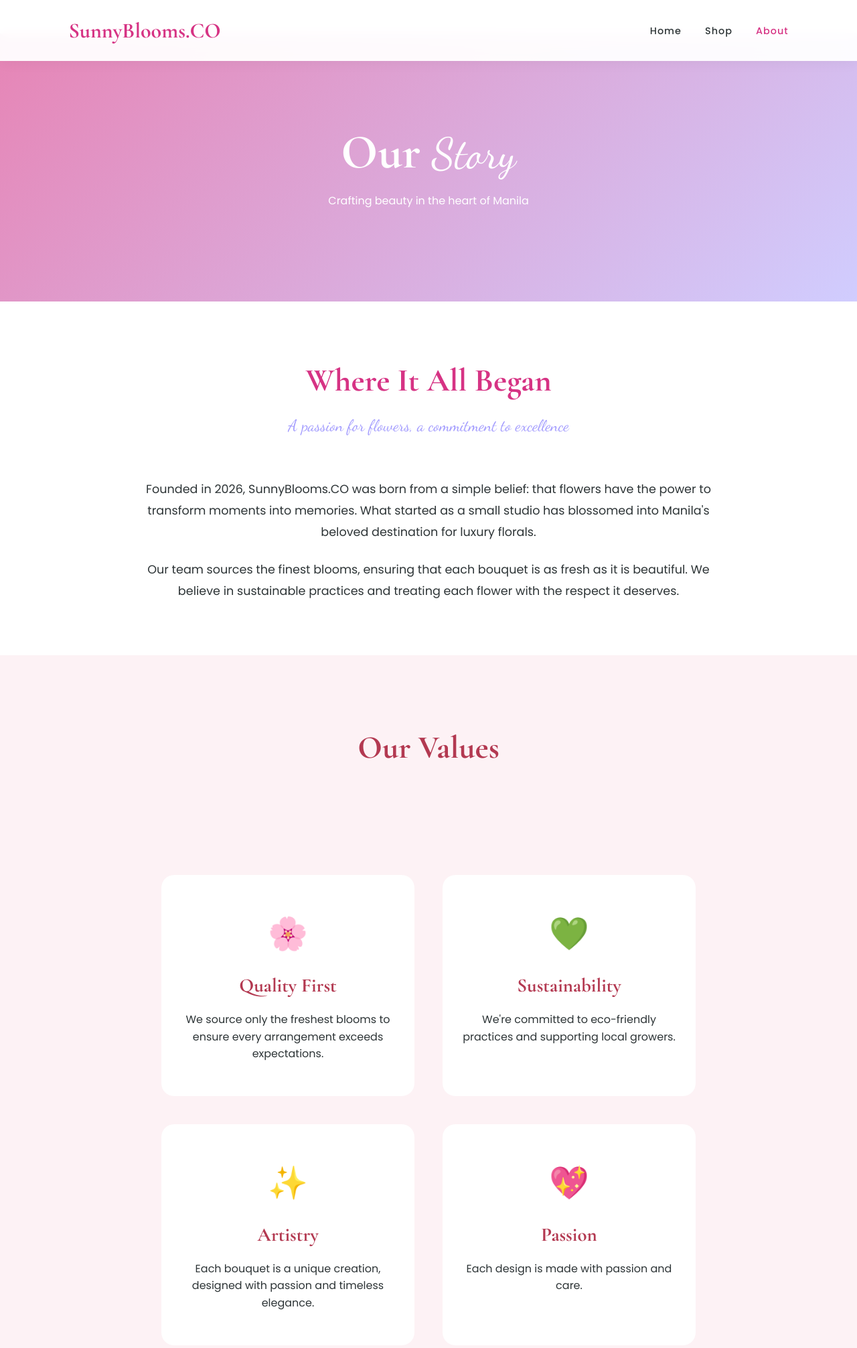
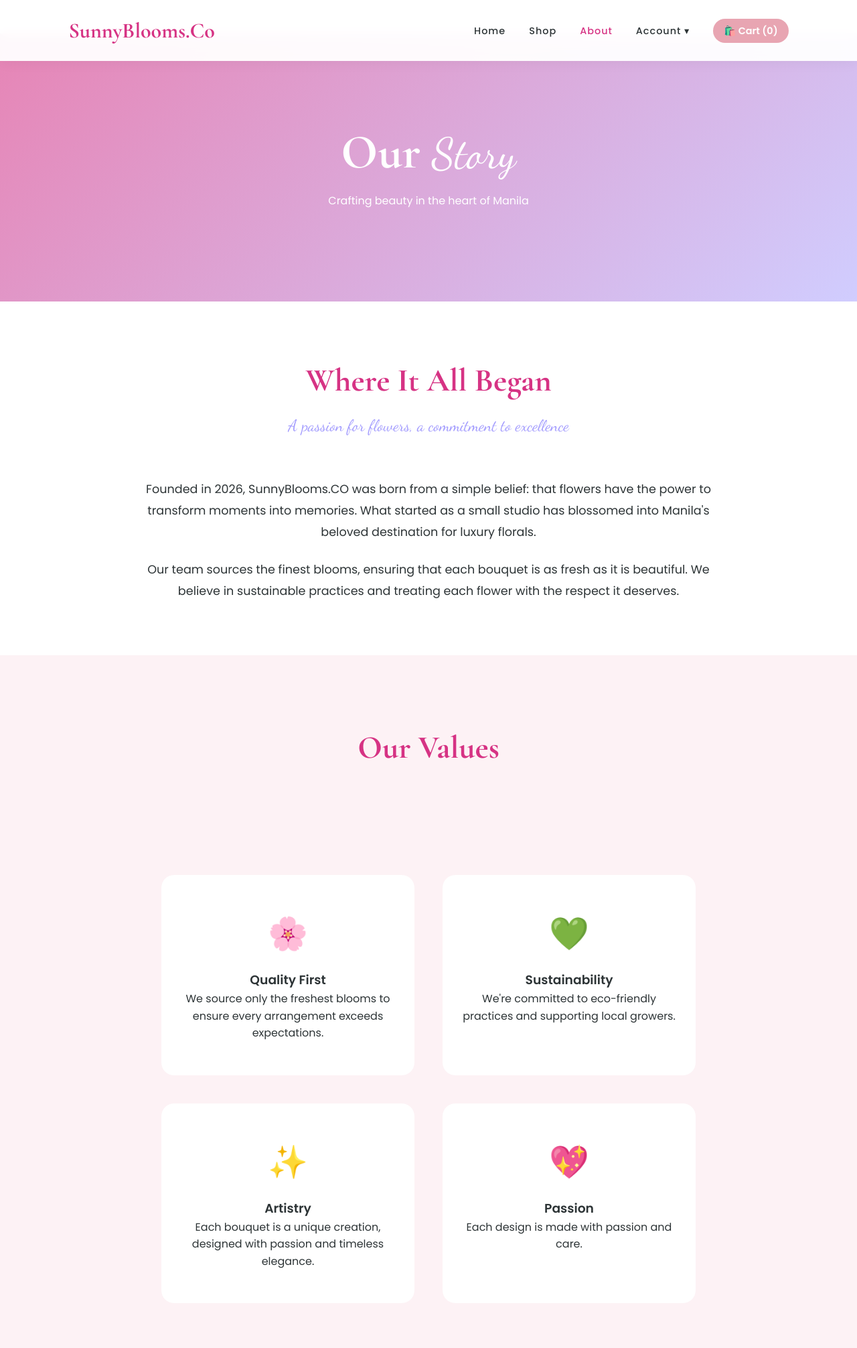
Before and after one commit to qadrmacayana-arch/sunnybloomsco, a plain HTML site: page about.html in a window 1280 px wide. Shown: the top 2012 px of the page at 67% size. Drawn offline with nearby package versions, Linux system fonts and the light colour scheme.

Commit message:
Update about.html

```diff
--- a/about.html
+++ b/about.html
@@ -10,11 +10,18 @@
 <body>
 
     <nav class="navbar">
-        <div class="logo">SunnyBlooms.CO</div>
+        <div class="logo">SunnyBlooms.Co</div>
         <ul class="nav-links">
             <li><a href="index.html">Home</a></li>
             <li><a href="shop.html">Shop</a></li>
-            <li><a href="about.html" class="active">About</a></li>
+            <li><a href="about.html" class="active">About</a></li> <li class="dropdown">
+                <a href="#" class="dropbtn" id="account-link">Account ▾</a>
+                <div class="dropdown-content">
+                    <a href="login.html">Log In</a>
+                    <a href="registration.html">Sign Up</a>
+                </div>
+            </li>
+            <li><span class="cart-icon" id="cartIcon">🛍️ Cart (0)</span></li>
         </ul>
     </nav>
 
@@ -43,29 +50,28 @@
 
     <section class="quote-section">
         <div style="max-width: 1000px; margin: 0 auto;">
-            <h2 style="font-family: var(--f-serif); font-size: 3rem; color: var(--rose-dark); margin-bottom: 50px;">Our Values</h2>
+            <h2 style="font-family: var(--font-heading); font-size: 3rem; color: var(--pink-dark); margin-bottom: 50px;">Our Values</h2>
             <div class="features">
                 <div class="feature-card">
                     <span>🌸</span>
-                    <h3 style="font-family: var(--f-serif); font-size: 1.8rem; color: var(--rose-dark); margin-bottom: 15px;">Quality First</h3>
+                    <h3>Quality First</h3>
                     <p>We source only the freshest blooms to ensure every arrangement exceeds expectations.</p>
                 </div>
                 <div class="feature-card">
                     <span>💚</span>
-                    <h3 style="font-family: var(--f-serif); font-size: 1.8rem; color: var(--rose-dark); margin-bottom: 15px;">Sustainability</h3>
+                    <h3>Sustainability</h3>
                     <p>We're committed to eco-friendly practices and supporting local growers.</p>
                 </div>
                 <div class="feature-card">
                     <span>✨</span>
-                    <h3 style="font-family: var(--f-serif); font-size: 1.8rem; color: var(--rose-dark); margin-bottom: 15px;">Artistry</h3>
+                    <h3>Artistry</h3>
                     <p>Each bouquet is a unique creation, designed with passion and timeless elegance.</p>
                 </div>
                 <div class="feature-card">
                     <span>💖</span>
-                    <h3 style="font-family: var(--f-serif); font-size: 1.8rem; color: var(--rose-dark); margin-bottom: 15px;">Passion</h3>
+                    <h3>Passion</h3>
                     <p>Each design is made with passion and care.</p>
                 </div>
-            </div>
             </div>
         </div>
     </section>
@@ -76,19 +82,19 @@
             <p>Come experience the fragrance of SunnyBlooms in person</p>
         </div>
         <div style="max-width: 900px; margin: 0 auto; border-radius: 15px; overflow: hidden; height: 400px;">
-            <iframe src="https://www.google.com/maps/embed?pb=!1m18!1m12!1m3!1d241317.11609823277!2d120.9842195!3d14.5995124!2m3!1f0!2f0!3f0!3m2!1i1024!2i768!4f13.1!3m3!1m2!1s0x3397c90266a2277d%3A0x6c1c15c8e763e13d!2sManila%2C%20Metro%20Manila!5e0!3m2!1sen!2sph!4v1700000000000!5m2!1sen!2sph" width="100%" height="100%" style="border:0;" allowfullscreen="" loading="lazy"></iframe>
+            <iframe src="https://www.google.com/maps/embed?pb=!1m18!1m12!1m3!1d12345!2d120.9842!3d14.5995!2m3!1f0!2f0!3f0!3m2!1i1024!2i768!4f13.1!3m3!1m2!1s0x0%3A0x0!2zMTTCsDM1JzU4LjIiTiAxMjDCsDU5JzAzLjEiRQ!5e0!3m2!1sen!2sph!4v123456789" width="100%" height="100%" style="border:0;" allowfullscreen="" loading="lazy"></iframe>
         </div>
     </section>
 
     <footer class="footer">
         <div class="footer-content">
             <div>
-                <h3>SunnyBlooms.</coh3>
-                <p>Bringing beauty and elegance to every occasion since 2020. Each bouquet is carefully crafted with love.</p>
+                <h3>SunnyBlooms.Co</h3> <p>Bringing beauty and elegance to every occasion since 2026. Each bouquet is carefully crafted with love.</p>
             </div>
             <div>
                 <h3>Quick Links</h3>
                 <p><a href="about.html">About Us</a></p>
+                <p><a href="shop.html">Shop Flowers</a></p>
             </div>
             <div>
                 <h3>Contact</h3>
@@ -97,8 +103,9 @@
                 <p>✉️ hello@sunnyblooms.co</p>
             </div>
         </div>
-        <p style="opacity: 0.6; margin-top: 40px;">&copy; 2026 SunnyBlooms.Co. All rights reserved.</p>
+        <p style="opacity: 0.6; margin-top: 40px;">© 2026 SunnyBlooms.Co. All rights reserved.</p>
     </footer>
 
+    <script src="script.js"></script>
 </body>
 </html>
```
